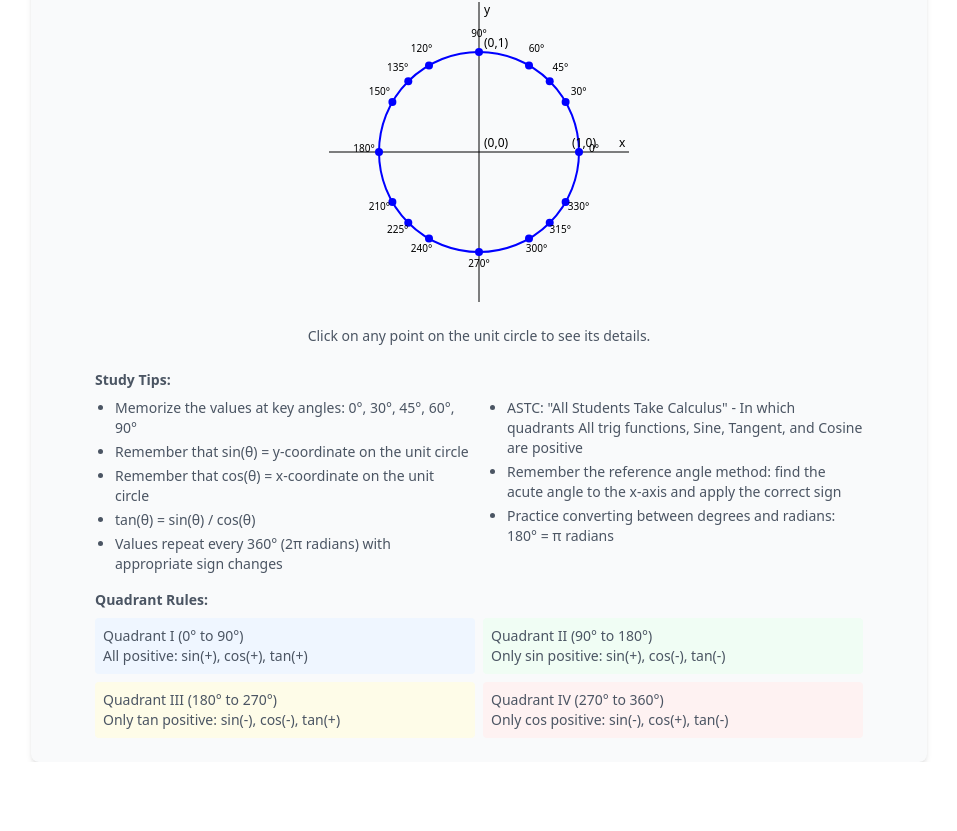
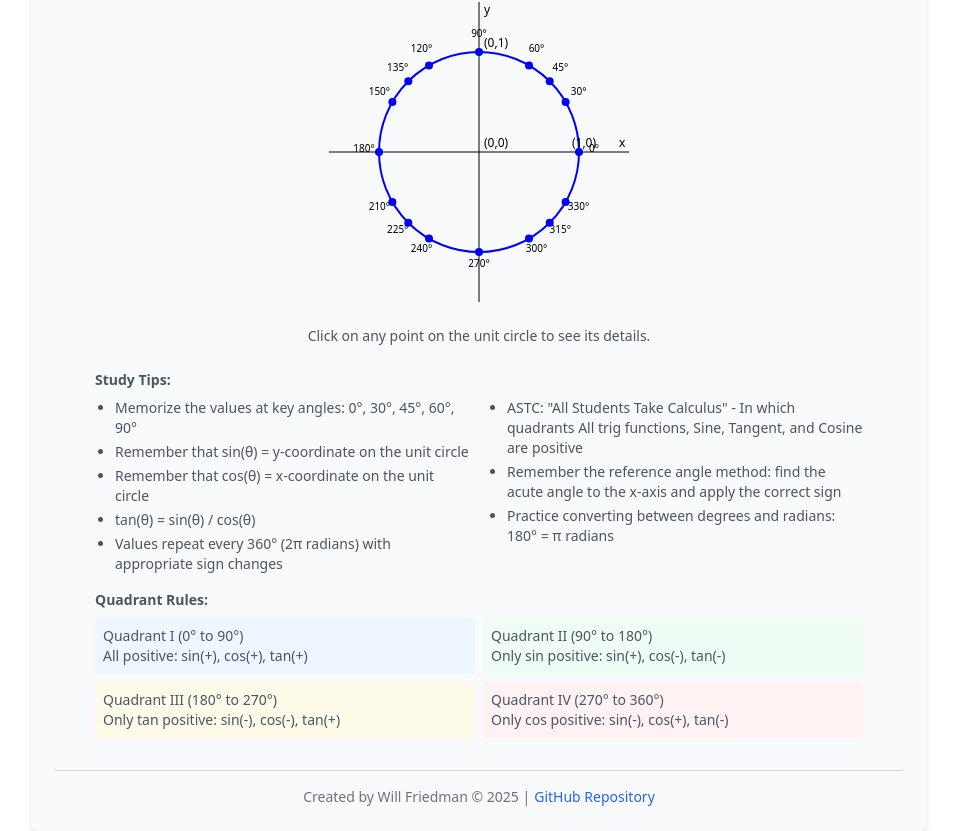
Before and after one commit to wfried/precalc-trig-app, a React (Create React App) app: page / in a window 1280 px wide. Shown: the part 242-1073 px from the top of the page, without its empty margins (161-1118 px from the left). Before the commit the page ends 1004 px from the top, so only its background shows below. Built offline with nearby package versions, Linux system fonts and the light colour scheme.

Commit message:
Add footer with attribution and GitHub link

```diff
--- a/src/App.js
+++ b/src/App.js
@@ -80,6 +80,20 @@ const App = () => {
           </div>
         </div>
       </div>
+
+      <footer className="mt-8 pt-4 border-t border-gray-300 w-full text-center text-gray-500 text-sm">
+        <p>
+          Created by Will Friedman &copy; {new Date().getFullYear()} |
+          <a
+            href="https://github.com/wfried/precalc-trig-app"
+            target="_blank"
+            rel="noopener noreferrer"
+            className="ml-1 text-blue-600 hover:text-blue-800"
+          >
+            GitHub Repository
+          </a>
+        </p>
+      </footer>
     </div>
   );
 };
```
